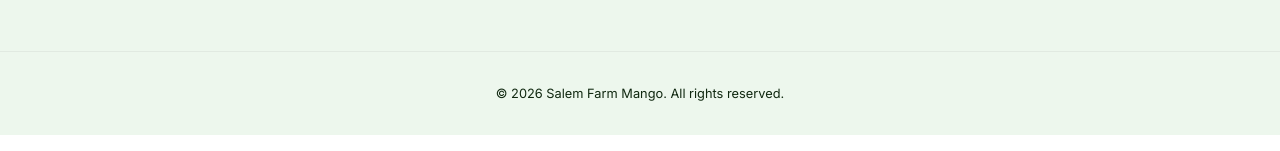
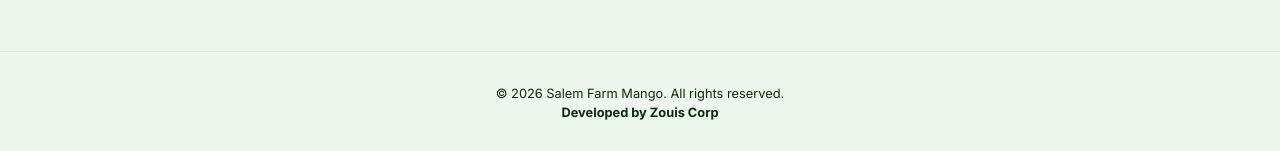
Before and after one commit to zouiscorp-sudo/salem_farm_mango, a Next.js app: page / in a window 1280 px wide. Shown: the part 1696-1847 px from the top of the page. Built offline with nearby package versions, Linux system fonts and the light colour scheme; no server answers; the database is empty.

Commit message:
footer section update

```diff
--- a/src/components/common/Footer.tsx
+++ b/src/components/common/Footer.tsx
@@ -45,9 +45,30 @@ export const Footer = () => {
                 </div>
 
             </div>
-            <div style={{ textAlign: 'center', marginTop: 'var(--space-12)', paddingTop: 'var(--space-8)', borderTop: '1px solid rgba(0,0,0,0.05)', fontSize: '0.8rem' }}>
-                © {new Date().getFullYear()} Salem Farm Mango. All rights reserved.
-            </div>
+           <div
+  style={{
+    textAlign: "center",
+    marginTop: "var(--space-12)",
+    paddingTop: "var(--space-8)",
+    borderTop: "1px solid rgba(0,0,0,0.05)",
+    fontSize: "0.8rem",
+  }}
+>
+  © {new Date().getFullYear()} Salem Farm Mango. All rights reserved.
+  <br />
+  <strong>
+    Developed by{" "}
+    <a
+      href="https://zouiscorp.in"
+      target="_blank"
+      rel="noopener noreferrer"
+      style={{ textDecoration: "none", color: "inherit" }}
+    >
+      Zouis Corp
+    </a>
+  </strong>
+</div>
+
         </footer>
     );
 };
```
